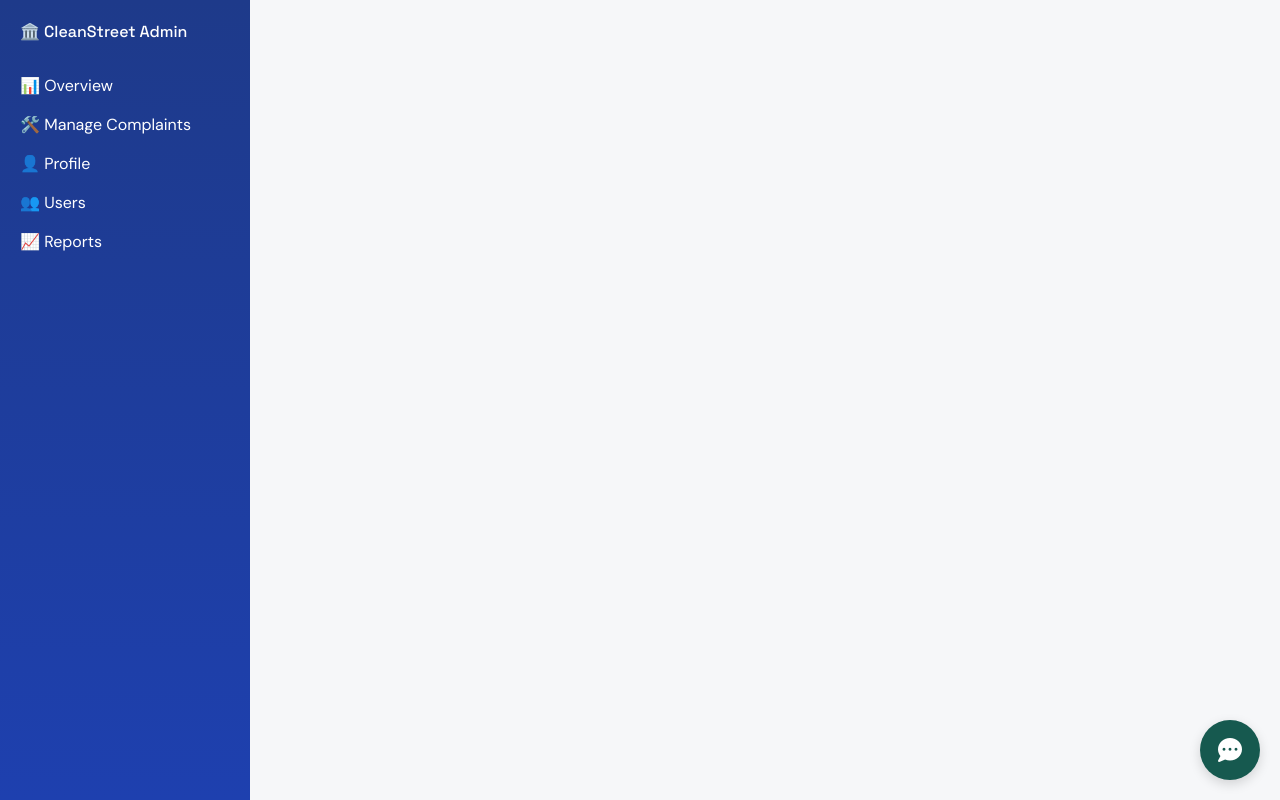
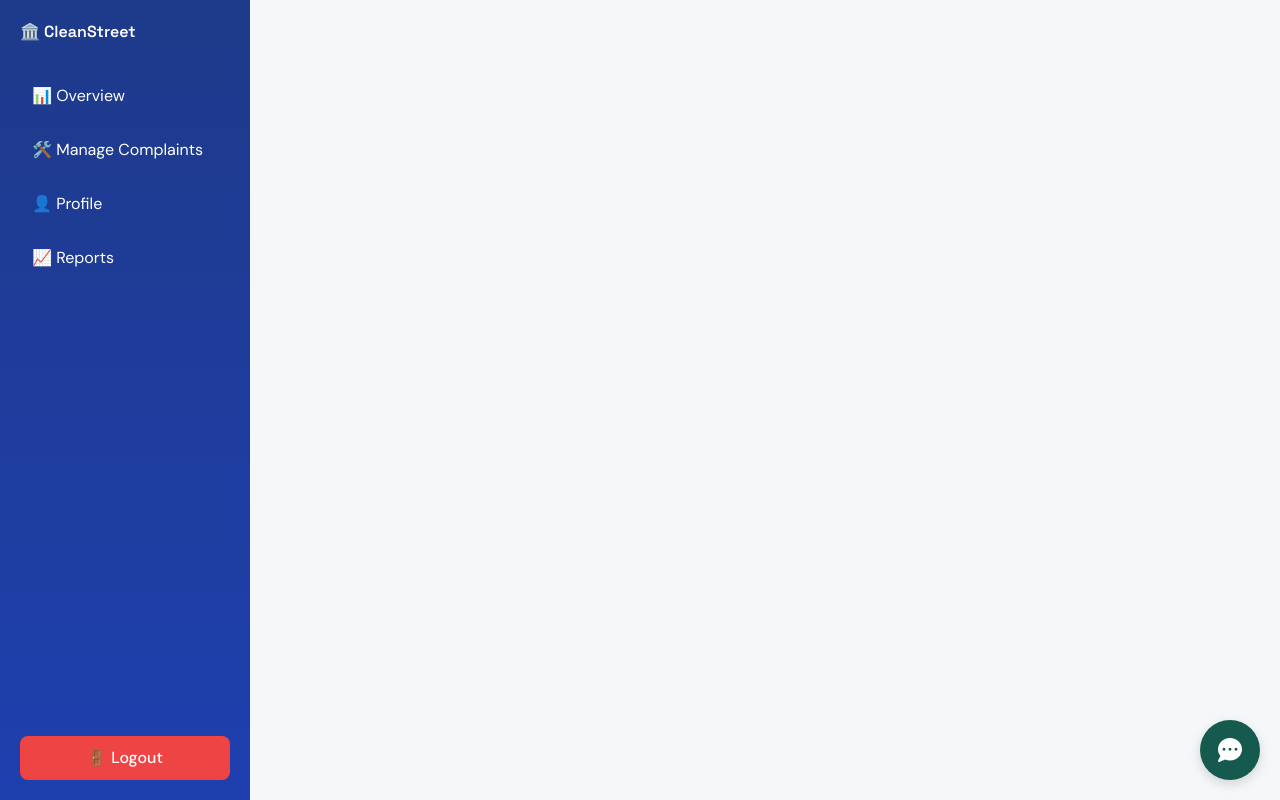
Before and after one commit to springboardmentor1607-maker/Group1_Team3, a React app in the folder frontend/: page /admin in a window 1280 px wide. Built offline with nearby package versions, Linux system fonts and the light colour scheme; sample sign-in values are in the browser's storage; the HTML template or start-up script is replaced by a standard one.

Commit message:
fix css of admin sidebar

```diff
--- a/frontend/src/Pages/ComplaintReport.jsx
+++ b/frontend/src/Pages/ComplaintReport.jsx
@@ -225,7 +225,7 @@ const handleDownloadPdf = () => {
       <main className="max-w-5xl mx-auto px-4 py-6">
         <Card>
           <CardContent className="pt-6">
-            <div className="bg-white text-black p-6 rounded-lg">
+            <div ref={reportRef} className="bg-white text-black p-6 rounded-lg">
 
               {/* Header */}
               <div className="text-center border-b pb-4 mb-6">
--- a/frontend/src/components/AdminLayout.jsx
+++ b/frontend/src/components/AdminLayout.jsx
@@ -3,48 +3,93 @@ import { Outlet, useNavigate } from "react-router-dom";
 function AdminLayout() {
   const navigate = useNavigate();
 
+  const handleLogout = () => {
+    localStorage.removeItem("token");
+    localStorage.removeItem("user");
+    navigate("/login");
+  };
+
   return (
     <div style={{ display: "flex" }}>
 
-      {/* ✅ BLUE SIDEBAR */}
+      {/* ✅ FIXED SIDEBAR */}
       <aside style={{
         width: "250px",
         height: "100vh",
+        position: "fixed",   // 🔥 makes it fixed
+        top: 0,
+        left: 0,
         background: "linear-gradient(180deg, #1e3a8a, #1e40af)",
         color: "white",
-        padding: "20px"
+        padding: "20px",
+        display: "flex",
+        flexDirection: "column",
+        justifyContent: "space-between"
       }}>
 
-        <h2 style={{ marginBottom: "30px" }}>🏛️ CleanStreet Admin</h2>
+        <div>
+          <h2 style={{ marginBottom: "30px", fontWeight: "600" }}>
+            🏛️ CleanStreet
+          </h2>
 
-        <div style={{ marginBottom: "15px", cursor: "pointer" }}
-          onClick={() => navigate("/admin/dashboard")}>
-          📊 Overview
+          {/* MENU ITEMS */}
+          {[
+            { label: "📊 Overview", path: "/admin/dashboard" },
+            { label: "🛠️ Manage Complaints", path: "/admin/manage-complaints" },
+            { label: "👤 Profile", path: "/admin/profile" },
+
+            { label: "📈 Reports", path: "/admin/report" },
+          ].map((item, index) => (
+            <div
+              key={index}
+              onClick={() => navigate(item.path)}
+              style={{
+                padding: "10px 12px",
+                borderRadius: "8px",
+                marginBottom: "10px",
+                cursor: "pointer",
+                transition: "0.3s",
+              }}
+              onMouseEnter={(e) => e.currentTarget.style.background = "rgba(255,255,255,0.15)"}
+              onMouseLeave={(e) => e.currentTarget.style.background = "transparent"}
+            >
+              {item.label}
+            </div>
+          ))}
         </div>
 
-        <div style={{ marginBottom: "15px", cursor: "pointer" }}
-          onClick={() => navigate("/admin/manage-complaints")}>
-          🛠️ Manage Complaints
-        </div>
-        <div style={{ marginBottom: "15px", cursor: "pointer"}}
-            onClick={()=> navigate("/admin/profile")}>
-                👤 Profile
-        </div>
-        <div style={{ marginBottom: "15px" }}>
-          👥 Users
+        {/* LOGOUT BUTTON */}
+        <button
+          onClick={handleLogout}
+          style={{
+            padding: "10px",
+            border: "none",
+            borderRadius: "8px",
+            background: "#ef4444",
+            color: "white",
+            cursor: "pointer",
+            fontWeight: "500"
+          }}
+        >
+          🚪 Logout
+        </button>
+      </aside>
+
+      {/* MAIN SECTION */}
+      <div style={{
+        marginLeft: "250px",   // 🔥 push content right
+        width: "100%"
+      }}>
+
+        {/* ✅ NAVBAR */}
+
+
+        {/* CONTENT */}
+        <div style={{ padding: "20px" }}>
+          <Outlet />
         </div>
 
-        <div style={{ marginBottom: "15px", cursor: "pointer" }} onClick={() => navigate("/admin/report")}>
-          📈 Reports
-        </div>
-
-      </aside>
-
-      {/* CONTENT */}
-      <div style={{ flex: 1, padding: "20px" }}>
-        <Outlet />
       </div>
-
     </div>
   );
 }
```
